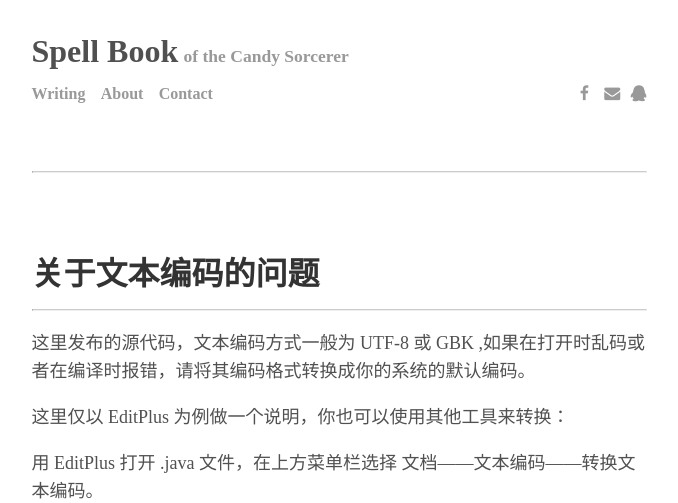
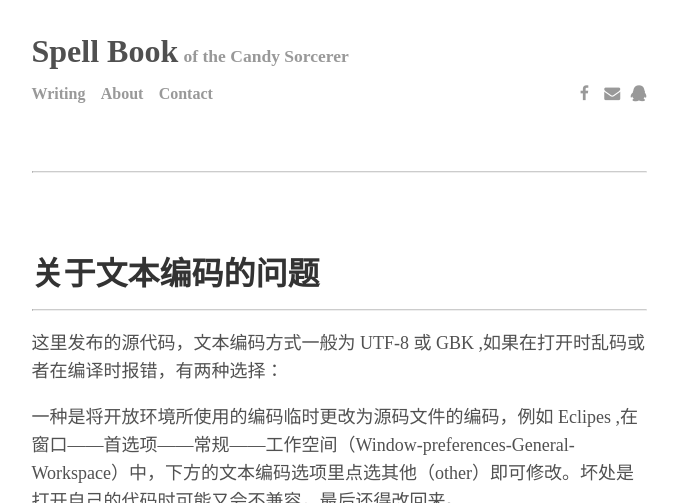
Before and after one commit to Cansor/Cansor, a Jekyll site: the page built from _posts/2018-06-28-AboutCoding.md, in a window 1280 px wide and 1400 px high. Shown: the top 503 px of the window, without its empty margins (301-979 px from the left). Built offline with Jekyll 4.4.1, drawn with Linux system fonts in a browser that asks for light colours; some of the changed text lies outside the part shown; grey boxes are pictures that could not be loaded.

```diff
--- a/_posts/2018-06-28-AboutCoding.md
+++ b/_posts/2018-06-28-AboutCoding.md
@@ -9,9 +9,15 @@ image:
 
 ***
 
-这里发布的源代码，文本编码方式一般为 UTF-8 或 GBK ,如果在打开时乱码或者在编译时报错，请将其编码格式转换成你的系统的默认编码。
+这里发布的源代码，文本编码方式一般为 UTF-8 或 GBK ,如果在打开时乱码或者在编译时报错，有两种选择：
 
-这里仅以 EditPlus 为例做一个说明，你也可以使用其他工具来转换：
+一种是将开放环境所使用的编码临时更改为源码文件的编码，例如 Eclipes ,在 窗口——首选项——常规——工作空间（Window-preferences-General-Workspace）中，下方的文本编码选项里点选其他（other）即可修改。坏处是打开自己的代码时可能又会不兼容，最后还得改回来。
+
+<img src="https://i.loli.net/2018/06/30/5b378b9e6288e.png" alt="Eclipes" title="Eclipes" />
+
+另一种是将源码文件的编码转换成你的开发环境所用的编码，一劳永逸。
+
+这里以 EditPlus 为例做一个说明，你也可以使用其他工具甚至自己写程序来转换：
 
 用 EditPlus 打开 .java 文件，在上方菜单栏选择 文档——文本编码——转换文本编码。
 
@@ -21,7 +27,9 @@ image:
 
 <img src="https://i.loli.net/2018/06/28/5b34b54291a04.png" alt="选择编码方式" title="选择编码方式" />
 
-然后选择你需要转换成的编码（<b>一般选择系统默认</b>），点击确定后，再点击左上方的保存按钮（快捷键 Ctrl+S）即可完成转码。
+然后选择你需要转换成的编码（<b>如果没有修改过开发环境的编码，一般是系统默认的编码</b>），点击确定后，再点击左上方的保存按钮（快捷键 Ctrl+S）即可完成转码。
+
+批量转码可以从左边的目录中选择文件双击，同时打开多个文件，然后选择批量转换编码，在弹出的选择文件框中按 Ctrl+A 键全选，点击确定后选择编码即可。
 
 至于 EditPlus 的下载，通过搜索引擎搜索就能找到，这里放出官方地址：
 
```
Also changed, not shown: _posts/2018-06-28-宠物商城案例.md (+3 -3 lines), 1 other file.
